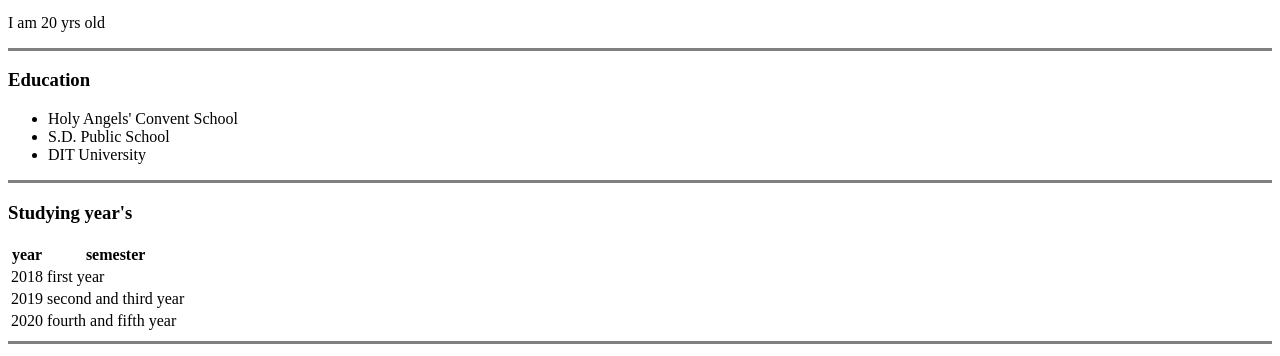
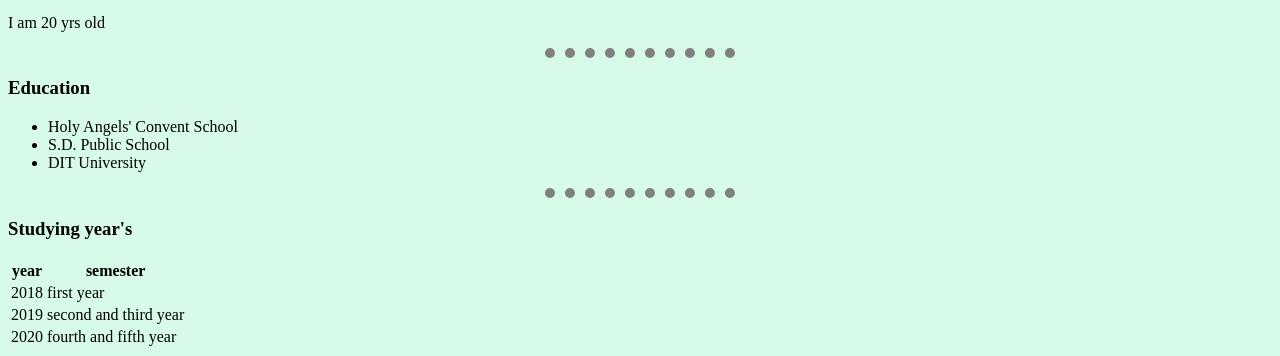
Before and after one commit to anmolmittal7600/CV, a plain HTML site: page index.html in a window 1280 px wide. Shown: the part 365-721 px from the top of the page. Drawn offline with Linux system fonts and the light colour scheme.

Commit message:
Update index.html

```diff
--- a/index.html
+++ b/index.html
@@ -4,9 +4,21 @@
 <head>
   <meta charset="utf-8">
   <title>Anmol's Personal Site </title>
+  <style media="screen">
+
+  hr{
+
+    background-color: #d7fbe8;
+    border-style: none;
+    border-top: dotted;
+    border-color: grey;
+    border-width: 10px;
+    width: 15%;
+  }
+</style>
 </head>
 
-<body>
+<body style="background-color:#d7fbe8;">
   <img src="Anmol.png" alt="Anmol profile photo" width="20%">
   <h1>Anmol Mittal</h1>
   <p><em>3 Year Student of <a href="https://www.dituniversity.edu.in/">DIT University</a></em> </p>
```
